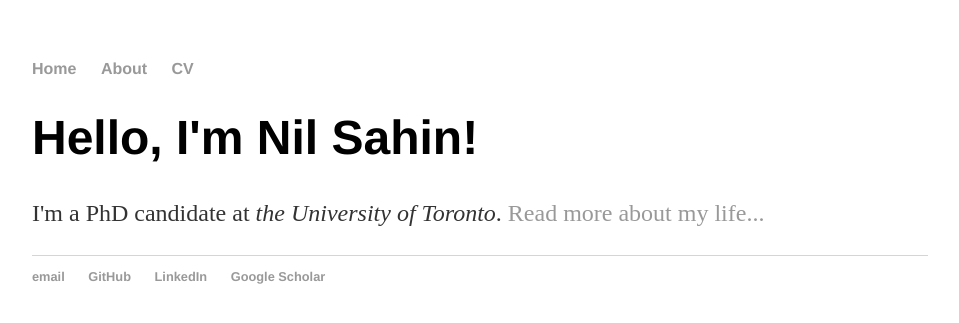
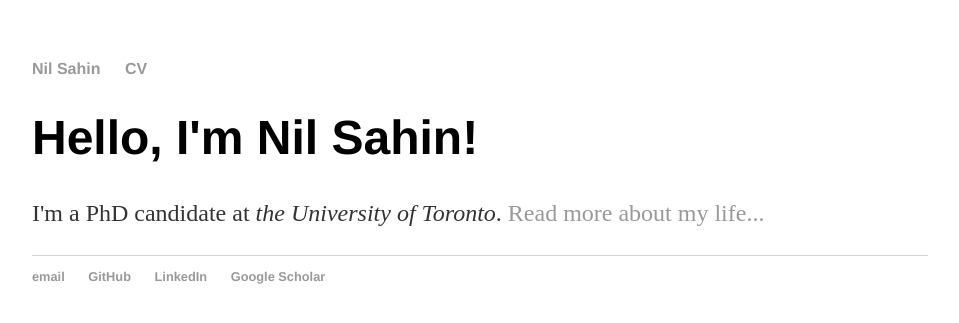
Before and after one commit to nsahin/nsahin.github.io, a Jekyll site: the page built from index.html, in a window 1280 px wide. Shown: the top 323 px of the page, without its empty margins (160-1119 px from the left). Built offline with Jekyll 4.4.1, drawn with Linux system fonts in a browser that asks for light colours.

Commit message:
Update default.html

```diff
--- a/_layouts/default.html
+++ b/_layouts/default.html
@@ -8,8 +8,7 @@
 		<body>
 			<nav>
 	    		<ul>
-	        		<li><a href="/">Home</a></li>
-		        	<li><a href="/about">About</a></li>
+	        		<li><a href="/">Nil Sahin</a></li>
 	        		<li><a href="/cv">CV</a></li>
 	    		</ul>
 			</nav>
```
